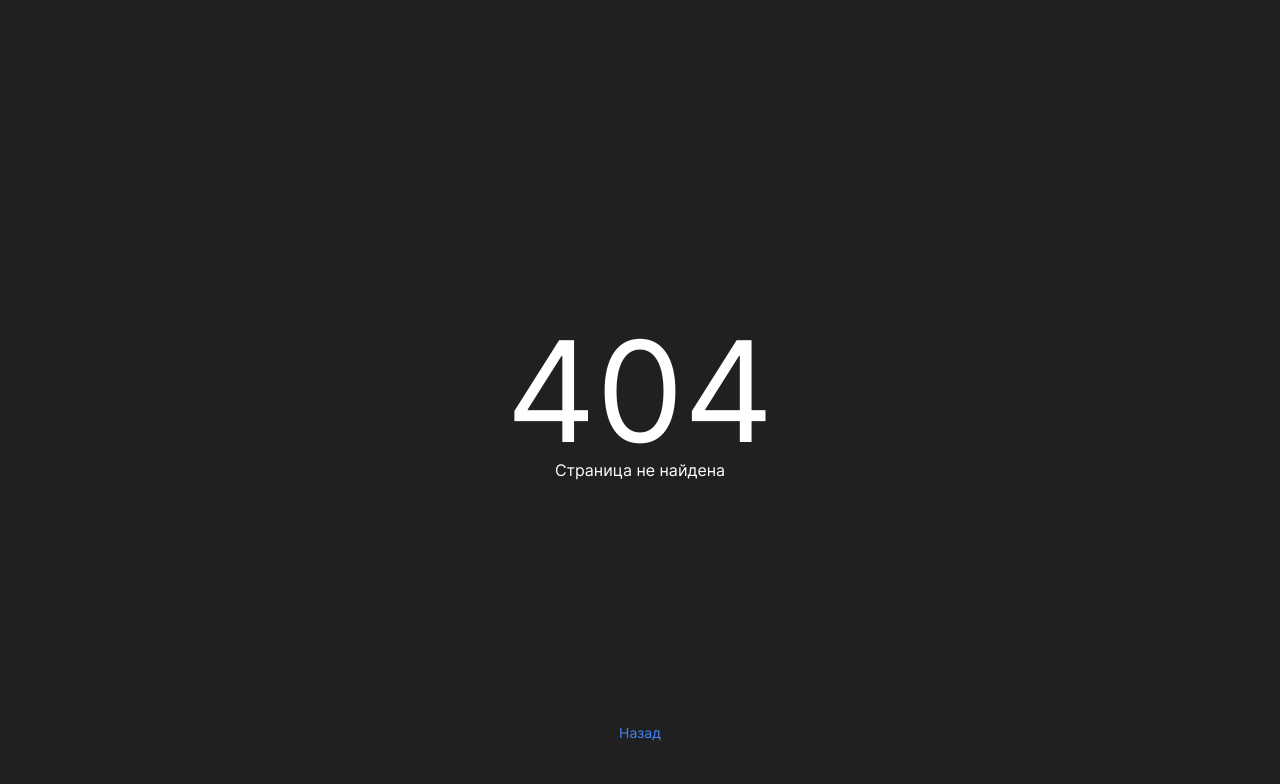
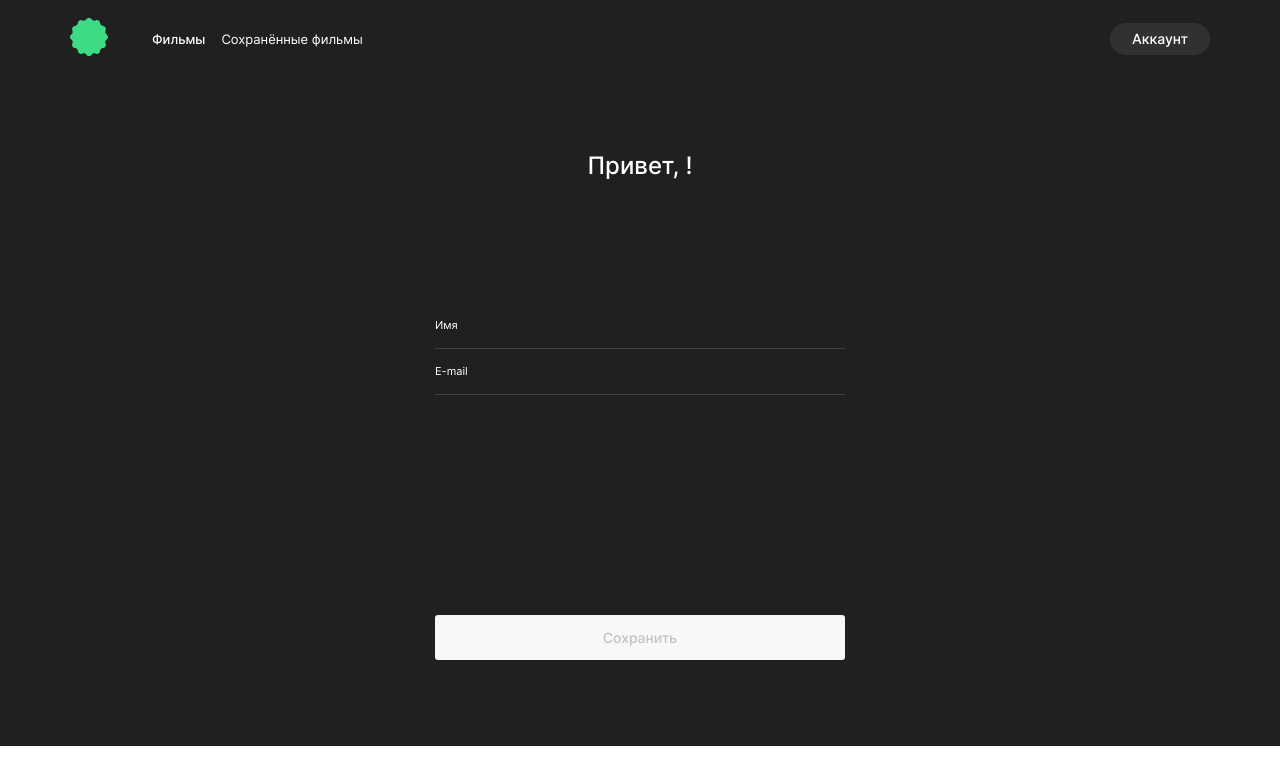
Before and after one commit to nemenova/movies-explorer-frontend, a React (Create React App) app in the folder movies-explorer/: page /edit-profile in a window 1280 px wide. Before the commit this address had no page. Shown: the top 784 px of the page. Built offline with nearby package versions, Linux system fonts and the light colour scheme.

Commit message:
edit profile

```diff
--- a/movies-explorer/src/components/App/App.js
+++ b/movies-explorer/src/components/App/App.js
@@ -1,9 +1,12 @@
 import React from 'react';
 import { Route, Switch, useHistory } from 'react-router-dom';
+import api from '../../utils/MainApi';
+import getMovies from '../../utils/MoviesApi';
 import Main from '../Main/Main';
 import Movies from '../Movies/Movies';
 import SavedMovies from '../SavedMovies/SavedMovies';
 import Profile from '../Profile/Profile';
+import EditProfile from '../Profile/EditProfile';
 import Register from '../Register/Register';
 import Login from '../Login/Login';
 import NotFound from '../Errors/ErrorNotFound'
@@ -16,6 +19,7 @@ function App() {
   const [currentUser, setCurrentUser] = React.useState({});
   const [loggedIn, setLoggedIn] = React.useState(true);
   const history = useHistory();
+  const [isError, setIsError] = React.useState(false);
 
   function handleRegister(password, email) {
     Auth.register(password, email)
@@ -31,6 +35,7 @@ function App() {
       .then(() => {
         setLoggedIn(false);
         history.push('/signin');
+        setCurrentUser({ email: '', name: '' });
       })
       .catch((err) => {
         console.log(err); // выведем ошибку в консоль
@@ -49,7 +54,17 @@ function App() {
         console.log(err)
       })
   }
+  function handleUpdateUser(user) {
+    api.changeUserInfo(user)
+      .then((data) => {
+        setCurrentUser(data);
+      })
+      .catch((err) => {
+        console.log(err);
+        setIsError(true);
+      })
 
+  };
 
 
 
@@ -69,8 +84,18 @@ function App() {
           <SavedMovies />
           <Footer />
         </ ProtectedRoute>
-          <ProtectedRoute path="/profile">
-            <Profile />
+        <ProtectedRoute path="/profile"
+        component={Profile}
+        loggedIn={loggedIn}
+        onSignOut={handleSignOut}
+        >
+        </ ProtectedRoute>
+        <ProtectedRoute path="/edit-profile"
+        component={EditProfile}
+        onEditProfile={handleUpdateUser}
+        loggedIn={loggedIn} isError={isError}
+        >
+
         </ ProtectedRoute>
         <Route path="/signup">
           <Register onRegister={handleRegister} />
--- a/movies-explorer/src/components/Login/Login.css
+++ b/movies-explorer/src/components/Login/Login.css
@@ -79,7 +79,6 @@
   align-items: center;
   margin: 150px auto 16px;
   border-radius: 3px;
-  cursor: pointer;
   align-self: center;
 }
 .welcome__span {
--- a/movies-explorer/src/components/Login/Login.js
+++ b/movies-explorer/src/components/Login/Login.js
@@ -46,7 +46,7 @@ function Login(props) {
                                 className="welcome__input" type="password" id="password-input" required />
                             <span className="welcome__error">{errors.password}</span>
                         </fieldset>
-                        <button type='submit' className={`welcome__submit-btn_back ${isValid ? 'welcome__submit-btn' : 'welcome__submit-btn_disabled'}`}>Войти</button>
+                        <button type='submit' className={`welcome__submit-btn_back  ${isValid ? 'welcome__submit-btn btn-opacity-change' : 'welcome__submit-btn_disabled'}`} disabled={!isValid}>Войти</button>
                     </form>
                     <span className="welcome__span">Ещё не зарегистрированы? <NavLink to="/signup" className="welcome__link btn-opacity-change">Регистрация</NavLink></span>
                 </div>
--- /dev/null
+++ b/movies-explorer/src/components/Profile/EditProfile.js
@@ -0,0 +1,71 @@
+import React from 'react';
+import { useContext, useEffect, useState } from 'react';
+import Header from '../Header/Header';
+import { CurrentUserContext } from '../../contexts/CurrentUserContext';
+import useFormValidation from '../../utils/useFormValidation';
+
+
+function EditProfile({ onEditProfile, loggedIn, isError }) {
+    const { email, name } = useContext(CurrentUserContext);
+    const { values, handleChange, errors, isValid } = useFormValidation();
+    const [isUpdated, setIsUpdated] = useState(false);
+
+    function onEditSubmit(evt) {
+        evt.preventDefault();
+        const { email, name } = values;
+        onEditProfile({ email, name });
+    };
+
+
+
+    useEffect(() => {
+        if (!(values.name === name) || (!(values.email === email) && isValid)) {
+            setIsUpdated(true);
+        }
+
+    }, [values.name, values.email, name, email, isValid]);
+
+
+
+    return (
+        <main className="content">
+            <Header loggedIn={loggedIn} />
+            <section className="profile">
+                <div className="profile__container">
+                    <p className="hello">Привет, {name}!</p>
+
+                    <form className="welcome__form">
+                        <fieldset className="welcome__form">
+                            <ul className="profile__list_edit">
+                                <li className="profile__item">
+                                    <p className="profile__text">
+                                        Имя
+                                    </p>
+                                    <input onChange={handleChange} className="profile__input" type="text" id="name-input" value={name} required minLength="2"
+                                        maxLength="40" />
+                                </li>
+                                <span className="welcome__error">{errors.email}</span>
+                                <li className="profile__item">
+                                    <p className="profile__text">
+                                        E-mail
+                                    </p>
+                                    <input onChange={handleChange} className="profile__input" type="email" id="email-input" value={email} required minLength="2"
+                                        maxLength="40" />
+                                </li>
+                                <span className="welcome__error">{errors.email}</span>
+                            </ul>
+                        </fieldset>
+                        {isError ? (<span className="profile__error">При обновлении профиля произошла ошибка.</span>) : null}
+                        <button onSubmit={onEditSubmit} type='submit' className={`${isValid ? 'welcome__submit-btn btn-opacity-change' : 'welcome__submit-btn_disabled'}`} disabled={!isUpdated && !isValid}>Сохранить</button>
+                    </ form>
+
+                </div>
+
+            </section>
+        </main>
+
+    )
+
+}
+
+export default EditProfile;
--- a/movies-explorer/src/components/Profile/Profile.css
+++ b/movies-explorer/src/components/Profile/Profile.css
@@ -17,10 +17,25 @@
   padding: 107px 0 220px;
   width: 100%;
 }
+.profile__list_edit {
+  list-style-type: none;
+  margin: 0;
+  padding: 107px 0 70px;
+  width: 100%;
+}
 .profile__item {
   border-bottom: #424242 1px solid;
   display: flex;
   justify-content: space-between;
+}
+.profile__input {
+  border: none;
+  background-color: transparent;
+  color: inherit;
+  text-align: right;
+}
+.profile__input:focus-visible {
+  outline: none;
 }
 .profile__text {
   font-weight: 400;
@@ -47,6 +62,13 @@
   line-height: 16px;
   text-align: center;
 }
+.profile__error{
+  font-weight: 400;
+  font-size: 10px;
+  line-height: 12px;
+  color: #ee3465;
+  text-align: center;
+}
 @media screen and (max-width: 600px) {
   .profile__container {
     max-width: calc(100% - 30px * 2);
--- a/movies-explorer/src/components/Profile/Profile.js
+++ b/movies-explorer/src/components/Profile/Profile.js
@@ -1,16 +1,19 @@
 import React from 'react';
+import { useContext } from 'react';
 import { NavLink } from 'react-router-dom';
 import Header from '../Header/Header';
+import { CurrentUserContext } from '../../contexts/CurrentUserContext';
 
 
-function Profile(props) {
+function Profile(loggedIn, onSignOut) {
+    const { email, name } = useContext(CurrentUserContext);
 
     return (
         <main className="content">
-             <Header />
+             <Header loggedIn={loggedIn}/>
         <section className="profile">
             <div className="profile__container">
-                <p className="hello">Привет, Виталий!</p>
+                <p className="hello">Привет, {name}!</p>
                 <ul className="profile__list">
                     <li className="profile__item">
                         <p className="profile__text">
@@ -29,8 +32,8 @@ function Profile(props) {
                         </p>
                     </li>
                 </ul>
-                <NavLink to="/signup"  className="profile__link-edit btn-opacity-change">Редактировать</NavLink>
-                <NavLink to="/" className="profile__link-exit btn-opacity-change">Выйти из аккаунта</NavLink>
+                <NavLink to="/edit-profile"  className="profile__link-edit btn-opacity-change">Редактировать</NavLink>
+                <NavLink onClick={onSignOut} to="/" className="profile__link-exit btn-opacity-change">Выйти из аккаунта</NavLink>
             </div>
 
         </section>
```
Lines whose indentation alone changed are shown as unchanged.
